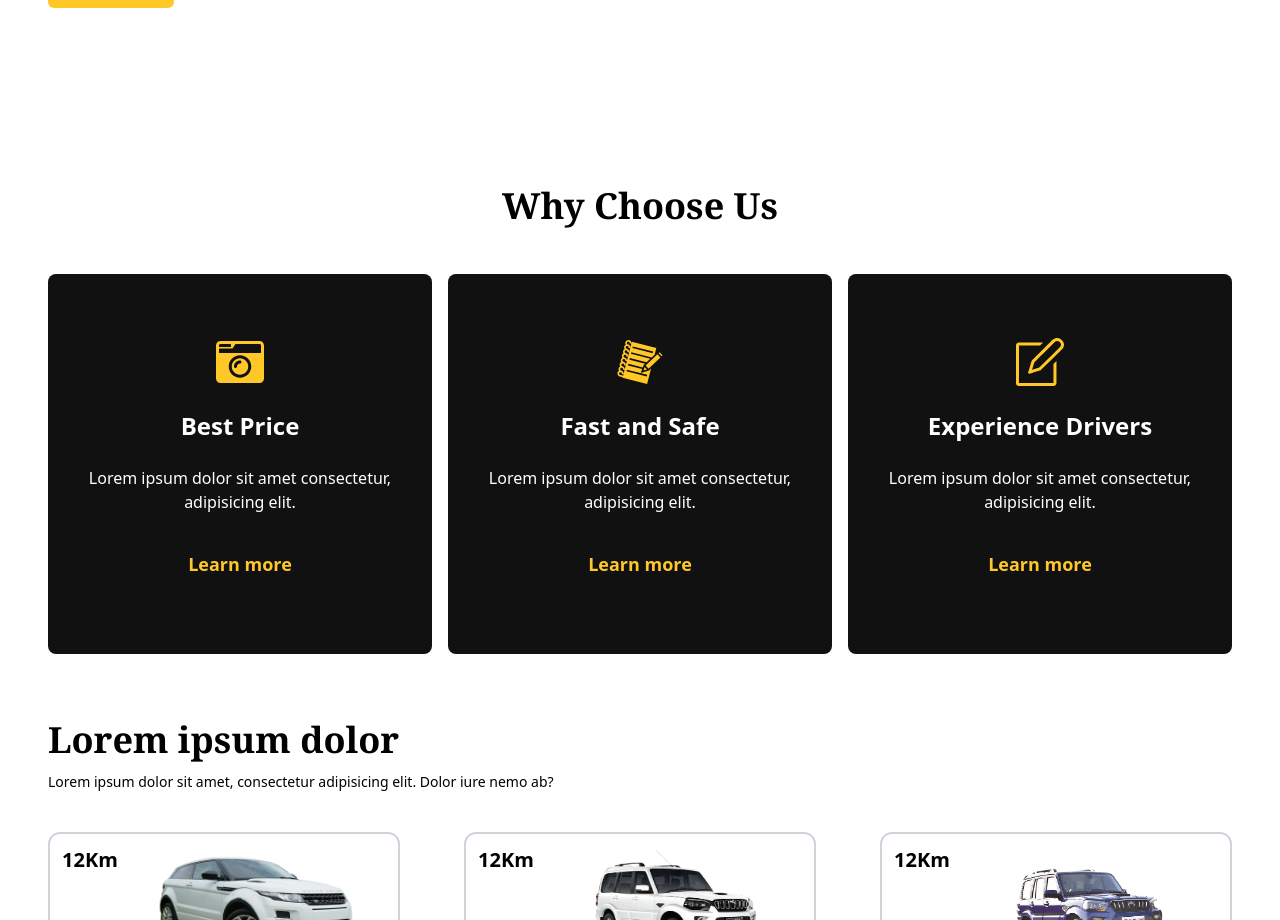
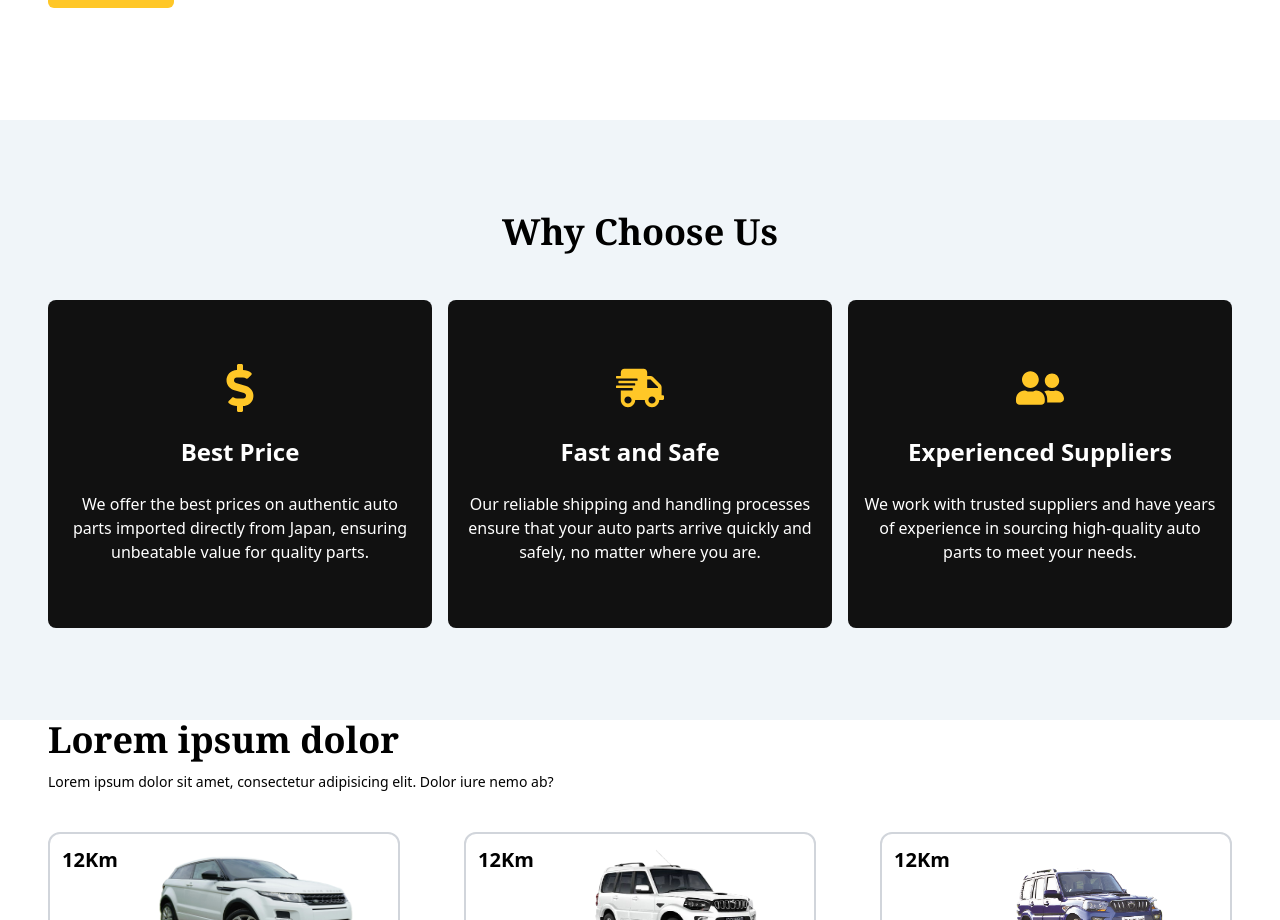
Before and after one commit to zafar-m3n/YMIAutoHub, a React (Vite) app: page / in a window 1280 px wide. Shown: the part 560-1480 px from the top of the page. Built offline with nearby package versions, Linux system fonts and the light colour scheme.

Commit message:
Services

```diff
--- a/src/App.jsx
+++ b/src/App.jsx
@@ -7,9 +7,7 @@ import Navbar from "./components/Navbar/Navbar";
 import Hero from "./components/Hero/Hero";
 import Services from "./components/Services/Services";
 import CarList from "./components/CarList/CarList";
-import AppStoreBanner from "./components/AppStoreBanner/AppStoreBanner";
 import Contact from "./components/Contact/Contact";
-import Testimonial from "./components/Testimonial/Testimonial";
 import Footer from "./components/Footer/Footer";
 
 const App = () => {
--- a/src/components/About/About.jsx
+++ /dev/null
@@ -1,43 +0,0 @@
-import React from "react";
-import CarPng from "../../assets/car1.png";
-
-const About = () => {
-  return (
-    <div className="dark:bg-dark bg-slate-100 sm:min-h-[600px] sm:grid sm:place-items-center duration-300">
-      <div className="container">
-        <div className="grid grid-cols-1 sm:grid-cols-2 place-items-center">
-          <div data-aos="slide-right" data-aos-duration="1500">
-            <img
-              src={CarPng}
-              alt=""
-              className="sm:scale-125 sm:-translate-x-11 max-h-[300px] drop-shadow-[2px_10px_6px_rgba(0,0,0,0.50)]"
-            />
-          </div>
-          <div>
-            <div className="space-y-5 sm:p-16 pb-6">
-              <h1
-                data-aos="fade-up"
-                className="text-3xl sm:text-4xl font-bold font-serif"
-              >
-                About us
-              </h1>
-              <p data-aos="fade-up" className="leading-8 tracking-wide">
-                Lorem, ipsum dolor sit amet consectetur adipisicing elit.
-                Aspernatur, magnam! Tenetur odio quo et maxime?
-              </p>
-              <p data-aos="fade-up">
-                Lorem ipsum dolor sit amet consectetur adipisicing elit. Sequi,
-                tempora.
-              </p>
-              <button data-aos="fade-up" className="button-outline">
-                Get Started
-              </button>
-            </div>
-          </div>
-        </div>
-      </div>
-    </div>
-  );
-};
-
-export default About;
--- a/src/components/AppStoreBanner/AppStoreBanner.jsx
+++ /dev/null
@@ -1,59 +0,0 @@
-import React from "react";
-import AppStoreImg from "../../assets/website/app_store.png";
-import PlayStoreImg from "../../assets/website/play_store.png";
-import pattern from "../../assets/website/pattern.jpeg";
-
-const bannerImg = {
-  backgroundImage: `url(${pattern})`,
-  backgroundPosition: "center",
-  backgroundRepeat: "no-repeat",
-  backgroundSize: "cover",
-  height: "100%",
-  width: "100%",
-};
-const AppStoreBanner = () => {
-  return (
-    <div className="container">
-      <div
-        className=" text-black py-10 sm:min-h-[400px] sm:grid sm:place-items-center rounded-xl"
-        style={bannerImg}
-      >
-        <div>
-          <div className="space-y-6 max-w-xl mx-auto">
-            <h1
-              data-aos="fade-up"
-              className="text-2xl text-center sm:text-4xl font-semibold font-serif"
-            >
-              Get Started with our app
-            </h1>
-            <p data-aos="fade-up" className="text-center sm:px-20">
-              Lorem ipsum dolor sit amet consectetur adipisicing elit. Similique
-              magnam harum accusantium odit?
-            </p>
-            <div
-              data-aos="fade-up"
-              className="flex flex-wrap justify-center items-center gap-4"
-            >
-              <a href="#">
-                <img
-                  src={PlayStoreImg}
-                  alt=""
-                  className="max-w-[150px] sm:max-w-[120px] md:max-w-[200px]"
-                />
-              </a>
-              <a href="#">
-                <img
-                  src={AppStoreImg}
-                  alt=""
-                  className="max-w-[150px] sm:max-w-[120px] md:max-w-[200px]"
-                />
-              </a>
-            </div>
-          </div>
-        </div>
-      </div>
-    </div>
-  );
-};
-
-export default AppStoreBanner;
--- a/src/components/Experience/Experience.jsx
+++ /dev/null
@@ -1,43 +0,0 @@
-import React from "react";
-
-const Experience = () => {
-  return (
-    <div className="dark:bg-black text-white dark:text-white py-14">
-      <div className="container">
-        <div className="grid grid-cols-1 sm:grid-cols-2 md:grid-cols-3 gap-4">
-          {/* first col */}
-          <div className="bg-dark/50 p-4 grid place-items-center">
-            <div className="text-center space-y-3">
-              <h1 className="text-5xl font-bold">12</h1>
-              <p className="text-xl font-semibold">Years Experience</p>
-            </div>
-          </div>
-          {/* second col */}
-          <div className="grid grid-rows-2 gap-4">
-            <div className="text-center p-6 bg-dark">
-              <h1 className="text-3xl font-bold">60+</h1>
-              <p>Happy Clients</p>
-            </div>
-            <div className="text-center p-6 bg-dark">
-              <h1 className="text-3xl font-bold">120+</h1>
-              <p>Completed Projects</p>
-            </div>
-          </div>
-          {/* Third col */}
-          <div className="grid grid-rows-2 gap-4">
-            <div className="text-center p-6 bg-dark">
-              <h1 className="text-3xl font-bold">60+</h1>
-              <p>Happy Clients</p>
-            </div>
-            <div className="text-center p-6 bg-dark">
-              <h1 className="text-3xl font-bold">120+</h1>
-              <p>Completed Projects</p>
-            </div>
-          </div>
-        </div>
-      </div>
-    </div>
-  );
-};
-
-export default Experience;
--- a/src/components/Services/Services.jsx
+++ b/src/components/Services/Services.jsx
@@ -1,42 +1,46 @@
 import React from "react";
-import { FaCameraRetro } from "react-icons/fa";
-import { GiNotebook } from "react-icons/gi";
-import { SlNote } from "react-icons/sl";
+import { FaDollarSign } from "react-icons/fa";
+import { FaShippingFast } from "react-icons/fa";
+import { FaUserFriends } from "react-icons/fa";
 
 const skillsData = [
   {
     name: "Best Price",
     icon: (
-      <FaCameraRetro className="text-5xl text-primary group-hover:text-black duration-300" />
+      <FaDollarSign className="text-5xl text-primary group-hover:text-black duration-300" />
     ),
     link: "#",
-    description: "Lorem ipsum dolor sit amet consectetur, adipisicing elit.",
+    description:
+      "We offer the best prices on authentic auto parts imported directly from Japan, ensuring unbeatable value for quality parts.",
     aosDelay: "0",
   },
   {
     name: "Fast and Safe",
     icon: (
-      <GiNotebook className="text-5xl text-primary group-hover:text-black duration-300" />
+      <FaShippingFast className="text-5xl text-primary group-hover:text-black duration-300" />
     ),
     link: "#",
-    description: "Lorem ipsum dolor sit amet consectetur, adipisicing elit.",
+    description:
+      "Our reliable shipping and handling processes ensure that your auto parts arrive quickly and safely, no matter where you are.",
     aosDelay: "500",
   },
   {
-    name: "Experience Drivers",
+    name: "Experienced Suppliers",
     icon: (
-      <SlNote className="text-5xl text-primary group-hover:text-black duration-500" />
+      <FaUserFriends className="text-5xl text-primary group-hover:text-black duration-500" />
     ),
     link: "#",
-    description: "Lorem ipsum dolor sit amet consectetur, adipisicing elit.",
+    description:
+      "We work with trusted suppliers and have years of experience in sourcing high-quality auto parts to meet your needs.",
     aosDelay: "1000",
   },
 ];
+
 const Services = () => {
   return (
     <>
       <span id="about"></span>
-      <div className="dark:bg-black dark:text-white py-14 sm:min-h-[600px] sm:grid sm:place-items-center">
+      <div className="bg-[#f0f5f9] dark:bg-black dark:text-white py-14 sm:min-h-[600px] sm:grid sm:place-items-center">
         <div className="container">
           <div className="pb-12">
             <h1
@@ -52,17 +56,11 @@ const Services = () => {
                 key={skill.name}
                 data-aos="fade-up"
                 data-aos-delay={skill.aosDelay}
-                className="card text-center group space-y-3 sm:space-y-6 p-4 sm:py-16 bg-dark  hover:bg-primary duration-300 text-white hover:text-black rounded-lg"
+                className="card text-center group space-y-3 sm:space-y-6 p-4 sm:py-16 bg-dark hover:bg-primary duration-300 text-white hover:text-black rounded-lg"
               >
                 <div className="grid place-items-center">{skill.icon}</div>
                 <h1 className="text-2xl font-bold">{skill.name}</h1>
                 <p>{skill.description}</p>
-                <a
-                  href={skill.link}
-                  className="inline-block text-lg font-semibold py-3 text-primary group-hover:text-black duration-300"
-                >
-                  Learn more
-                </a>
               </div>
             ))}
           </div>
--- a/src/components/Testimonial/Testimonial.jsx
+++ /dev/null
@@ -1,70 +0,0 @@
-import React from "react";
-
-const testimonialData = [
-  {
-    name: "Dilshad",
-    image: "",
-    description: "Lorem ipsum dolor sit amet consectetur, adipisicing elit.",
-    aosDelay: "0",
-  },
-  {
-    name: "Satya",
-    image: "",
-    description: "Lorem ipsum dolor sit amet consectetur, adipisicing elit.",
-    aosDelay: "300",
-  },
-  {
-    name: "Sabir",
-    image: "",
-    description: "Lorem ipsum dolor sit amet consectetur, adipisicing elit.",
-    aosDelay: "1000",
-  },
-];
-const Testimonial = () => {
-  return (
-    <>
-      <span id="about"></span>
-      <div className="dark:bg-black dark:text-white py-14 sm:pb-24">
-        <div className="container">
-          {/* Header */}
-          <div className="space-y-4 pb-12">
-            <p
-              data-aos="fade-up"
-              className="text-3xl font-semibold text-center sm:text-4xl font-serif"
-            >
-              What Our Clients Say About Us
-            </p>
-            <p data-aos="fade-up" className="text-center sm:px-44">
-              Lorem ipsum dolor sit amet consectetur adipisicing elit.
-              Perferendis iure consectetur tempora amet.
-            </p>
-          </div>
-
-          <div className="grid grid-cols-1 sm:grid-cols-2 md:grid-cols-3 gap-4 text-black dark:text-white">
-            {testimonialData.map((skill) => (
-              <div
-                key={skill.name}
-                data-aos="fade-up"
-                data-aos-delay={skill.aosDelay}
-                className="card text-center group space-y-3 sm:space-y-6 p-4 sm:py-12 dark:bg-white/20 bg-gray-100 duration-300  rounded-lg "
-              >
-                <div className="grid place-items-center ">
-                  <img
-                    src="https://picsum.photos/200"
-                    alt=""
-                    className="rounded-full w-20 h-20"
-                  />
-                </div>
-                <div className="text-2xl">⭐⭐⭐⭐⭐</div>
-                <p>{skill.description}</p>
-                <p className="text-center font-semibold">{skill.name}</p>
-              </div>
-            ))}
-          </div>
-        </div>
-      </div>
-    </>
-  );
-};
-
-export default Testimonial;
```
